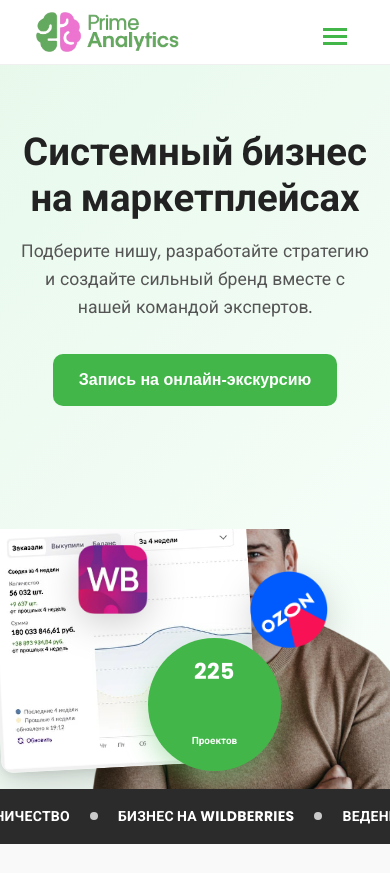
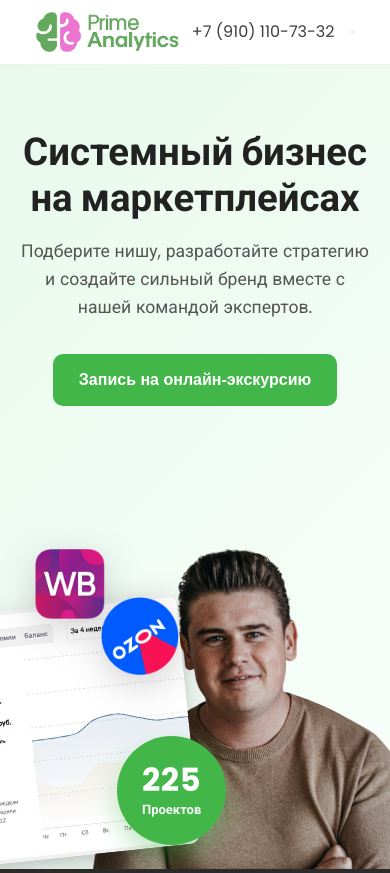
Before and after one commit to iasdaso121/refgroup-preview, a plain HTML site: page index.html in a window 390 px wide. Shown: the top 873 px of the page. Drawn offline with nearby package versions, Linux system fonts and the light colour scheme.

Commit message:
zaebalsya, chas vozilsya s burgerom, udalil vse nahui

```diff
--- a/index.html
+++ b/index.html
@@ -50,8 +50,9 @@
           <a href="#results">Результаты</a>
           <a href="#calculator">Калькулятор</a>
           <a href="#contact">Контакты</a>
-          <a href="tel:+ 79101107332">+7 (910) 110-73-32</a>
         </nav>
+
+        <a class= "header-phone" href="tel:+79101107332">+7 (910) 110-73-32</a>
 
         <button id="navToggle" class="nav-toggle" aria-label="Переключить меню" aria-expanded="false" aria-controls="siteNav">
           <span></span><span></span><span></span>
@@ -788,5 +789,6 @@
 </script>
 
 
+
   </body>
 </html>
--- a/style.css
+++ b/style.css
@@ -15,46 +15,6 @@
 /* Навигация на десктопе */
 .navigation { display: flex; align-items: center; gap: 20px; }
 
-/* Кнопка-бургер */
-.nav-toggle {
-  display: none;            /* по умолчанию скрыта (видна на мобилке) */
-  width: 40px; height: 40px;
-  border: 0; background: transparent; cursor: pointer;
-  position: relative; z-index: 1001;  /* поверх выезжающего меню */
-}
-.nav-toggle span {
-  position: absolute; left: 8px; right: 8px; height: 2px; background: #111; transition: transform .2s, top .2s, opacity .2s;
-}
-.nav-toggle span:nth-child(1){ top: 12px; }
-.nav-toggle span:nth-child(2){ top: 19px; }
-.nav-toggle span:nth-child(3){ top: 26px; }
-.nav-toggle.is-active span:nth-child(1){ top: 19px; transform: rotate(45deg); }
-.nav-toggle.is-active span:nth-child(2){ opacity: 0; }
-.nav-toggle.is-active span:nth-child(3){ top: 19px; transform: rotate(-45deg); }
-
-/* Мобилка: прячем меню, показываем бургер */
-@media (max-width: 992px) {
-  .nav-btn { display: none; }      /* CTA можно спрятать или утащить вниз меню */
-  .nav-toggle { display: block; }
-  .navigation {
-    position: fixed;
-    inset: 0 0 0 auto;             /* с правой стороны */
-    width: min(320px, 85vw);
-    padding: 80px 24px 24px;
-    display: flex; flex-direction: column; gap: 16px;
-    background: #fff;
-    box-shadow: -16px 0 32px rgba(0,0,0,.08);
-    transform: translateX(100%);
-    transition: transform .25s ease;
-    z-index: 1000;
-  }
-  .navigation.open { transform: translateX(0); }
-  /* чтобы контент сзади не нажимался */
-  body.menu-open { overflow: hidden; }
-}
-
-/* На всякий случай: чтобы клики по бургеру не блокировались ничем сверху */
-.nav-toggle, .navigation { pointer-events: auto; }
 
 
 /* Base styles */
@@ -180,22 +140,7 @@
   color: #43b64a;
 }
 
-/* Mobile navigation toggle */
-.nav-toggle {
-  display: none;
-  background: none;
-  border: none;
-  cursor: pointer;
-  padding: 0.5rem;
-}
-.nav-toggle span {
-  display: block;
-  width: 24px;
-  height: 3px;
-  background-color: #43b64a;
-  margin: 4px 0;
-  transition: transform 0.3s ease;
-}
+
 
 /* Responsive navigation */
 @media (max-width: 768px) {
@@ -215,9 +160,7 @@
   .navigation.show {
     display: flex;
   }
-  .nav-toggle {
-    display: block;
-  }
+
   .nav-btn {
     display: none;
   }
@@ -1382,11 +1325,11 @@
 /* Узкие десктопы / ноутбуки */
 @media (max-width: 1200px){
   .hero-image .hero-stage{ max-width: 760px; min-height: 260px; }
-  .hero-chel{ right: 220px; width: 62%; }
-  .hero-grafik{ left: -8%; bottom: 4%; width: 34%; transform: rotate(-4deg); }
-  .hero-wb{ left: 7%; top: -26%; width: 8.5%; }
-  .hero-ozon{ left: 15.5%; top: -15%; width: 8.5%; }
-  .hero-counter{ left: 12%; bottom: 4%; width: 16.5%; }
+  .hero-chel{ right: 10px; width: 62%; }
+  .hero-grafik{ left: 25%; bottom: 4%; width: 34%; transform: rotate(-6deg); }
+  .hero-wb{ left: 41%; top: -21%; width: 8.5%; }
+  .hero-ozon{ left: 48%; top: 0%; width: 8.5%; }
+  .hero-counter{ left: 50%; bottom: 4%; width: 16%; }
   .hero-counter-number{ line-height: 1.2; }
   .hero-counter-label{ margin-top: 2px; }
 }
@@ -1394,43 +1337,101 @@
 /* Планшеты */
 @media (max-width: 992px){
   .hero-image .hero-stage{ max-width: 680px; min-height: 300px; }
-  .hero-chel{ right: 160px; width: 60%; }
-  .hero-grafik{ left: -4%; bottom: 5%; width: 36%; transform: rotate(-4deg); }
+  .hero-chel{ right: 25px; width: 60%; }
+  .hero-grafik{ left: 21%; bottom: 5%; width: 36%; transform: rotate(-6deg); }
   /* бейджи внутрь, чтобы не улетали за верх */
-  .hero-wb{ left: 8%; top: -10%; width: 9.5%; }
-  .hero-ozon{ left: 18%; top:   0%; width: 10%; }
-  .hero-counter{ left: 13%; bottom: 5%; width: 18%; }
+  .hero-wb{ left: 35%; top: 0%; width: 9.5%; }
+  .hero-ozon{ left: 45%; top: 10%; width: 10%; }
+  .hero-counter{ left: 49%; bottom: 5%; width: 18%; }
 }
 
 /* Большие телефоны / фаблеты */
 @media (max-width: 768px){
   .hero-image{ overflow-x: hidden; } /* убираем горизонтальный скролл */
-  .hero-image .hero-stage{ max-width: 560px; min-height: 260px; } /* меньше пустоты после кнопки */
+  .hero-image .hero-stage{ max-width: 560px; min-height: 350px; } /* меньше пустоты после кнопки */
   .hero-chel{ right: 2%;  width: 70%; }
-  .hero-grafik{ left: 0%;  bottom: 6%; width: 50%; transform: rotate(-3.5deg); }
-  .hero-wb{ left: 40%; top: 8%;  width: 14%; }   /* без отрицательных top */
-  .hero-ozon{ left: 54%; top: 16%; width: 16%; }
-  .hero-counter{ left: 30%; bottom: 6%; width: 26%; }
+  .hero-grafik{ left: 0%;  bottom: 1%; width: 50%; transform: rotate(-6deg); }
+  .hero-wb{ left: 19%; top: 8%;  width: 14%; }   /* без отрицательных top */
+  .hero-ozon{ left: 33%; top: 23%; width: 16%; }
+  .hero-counter{ left: 30%; bottom: 6%; width: 23%; }
   .hero-counter-number{ line-height: 1.1; }
   .hero-counter-label{ margin-top: 4px; }
 }
 
 /* Телефоны ≤ 600px */
 @media (max-width: 600px){
-  .hero-image .hero-stage{ max-width: 520px; min-height: 320px; }
+  .hero-image .hero-stage{ max-width: 520px; min-height: 370px; }
   .hero-chel{ right: -4%; width: 80%; }
-  .hero-grafik{ left: -6%; bottom: 1%; width: 58%; transform: rotate(-3deg); }
-  .hero-wb{ left: 20%; top: 0%;  width: 16%; }
-  .hero-ozon{ left: 33%; top: 16%; width: 18%; }
-  .hero-counter{ left: 36%; bottom: 6%; width: 30%; }
+  .hero-grafik{ left: -6%; bottom: 1%; width: 58%; transform: rotate(-6deg); }
+  .hero-wb{ left: 17%; top: 6%;  width: 16%; }
+  .hero-ozon{ left: 30%; top: 21%; width: 18%; }
+  .hero-counter{ left: 39%; bottom: 6%; width: 20%; }
 }
 
 /* Маленькие телефоны ≤ 420px */
 @media (max-width: 420px){
-  .hero-image .hero-stage{ max-width: 100%; min-height: 260px; }
+  .hero-image .hero-stage{ max-width: 100%; min-height: 340px; }
   .hero-chel{ right: -10%; width: 92%; }
-  .hero-grafik{ left: 0%; bottom: 7%; width: 66%; transform: rotate(-3deg); }
-  .hero-wb{ left: 20%; top: 6%; width: 18%; }
-  .hero-ozon{ left: 64%; top: 16%; width: 20%; }
-  .hero-counter{ left: 38%; bottom: 7%; width: 34%; }
+  .hero-grafik{ left: -15%; bottom: 1%; width: 66%; transform: rotate(-6deg); }
+  .hero-wb{ left: 9%; top: 6%; width: 18%; }
+  .hero-ozon{ left: 26%; top: 20%; width: 20%; }
+  .hero-counter{ left: 30%; bottom: 7%; width: 28%; }
 }
+
+/* === HERO counter: фикс размеров и позиционирования текста === */
+
+/* центрируем контент круга без хаков */
+.hero-counter{
+  display: flex;                 /* вместо grid удобнее столбиком */
+  flex-direction: column;
+  align-items: center;
+  justify-content: center;
+  gap: 6px;                      /* расстояние между числом и подписью */
+  padding: 2px 0;                /* микроподстройка по вкусу */
+}
+
+/* число — фиксированный размер и нормальная межстрочная */
+.hero-counter-number{
+  font-size: 32px !important;    /* стабильный размер, не зависит от vw */
+  line-height: 1 !important;     /* убираем «растяжку» */
+  margin: 0 !important;
+}
+
+/* подпись — тоже фикс, без отрицательных маргинов */
+.hero-counter-label{
+  font-size: 13px !important;
+  margin: 0 !important;          /* убираем margin-top: -60px */
+  line-height: 1.2;
+  opacity: .95;
+}
+
+/* На сверхузких экранах (если прям не влазит) — капельку компактнее */
+@media (max-width: 360px){
+  .hero-counter-number{ font-size: 30px !important; }
+  .hero-counter-label{  font-size: 12px !important; }
+}
+
+/* базовая раскладка хедера */
+.header-row{
+  display:flex;
+  align-items:center;
+  justify-content:space-between;
+  gap:16px;
+}
+
+/* стиль телефона (по желанию подправь размеры/цвет) */
+.header-phone{
+  display:center;
+  align-items: right;
+  gap:8px;
+  font-weight: 500;
+  white-space:nowrap;            /* номер не переносится */
+  text-decoration:none;
+  color:#3f3f3f;                    /* поставь свой цвет */
+}
+
+/* < 1200px: прячем навигацию, телефон оставляем */
+@media (max-width:1290px){
+  .header .navigation{ display:none; }  /* скрыть меню */
+  .header-phone{ display:center; }  /* телефон виден */
+}
```
